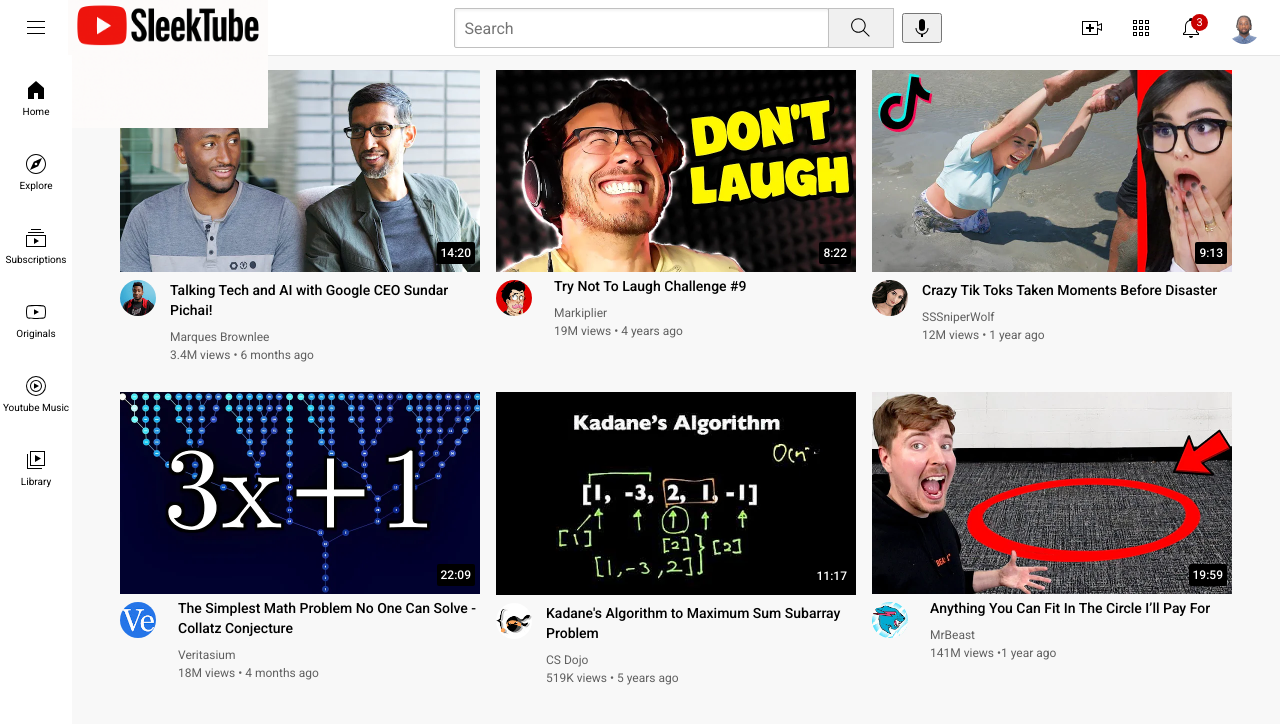
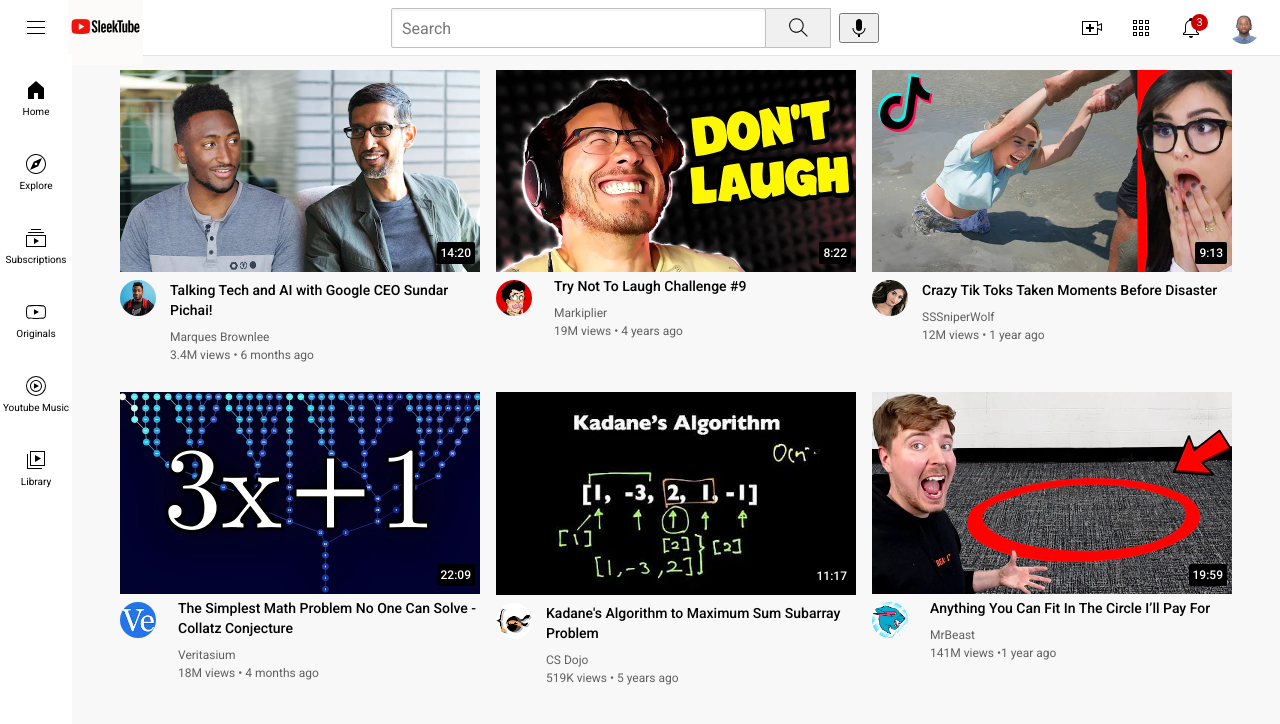
Before and after one commit to DaveSleek/Youtube-Clone, a plain HTML site: page youtube.html in a window 1280 px wide. Drawn offline with Linux system fonts and the light colour scheme.

Commit message:
changed logo size

```diff
--- a/styles/header.css
+++ b/styles/header.css
@@ -56,7 +56,7 @@
     }
 
     .youtube-logo{
-      height:200px
+      height: 75px;
     }
 
     .middle-section {
@@ -84,6 +84,8 @@
       .search-bar::placeholder{
         font-family: Roboto, Arial;
         font-size: 16px;
+
+
       }
 
 
```
